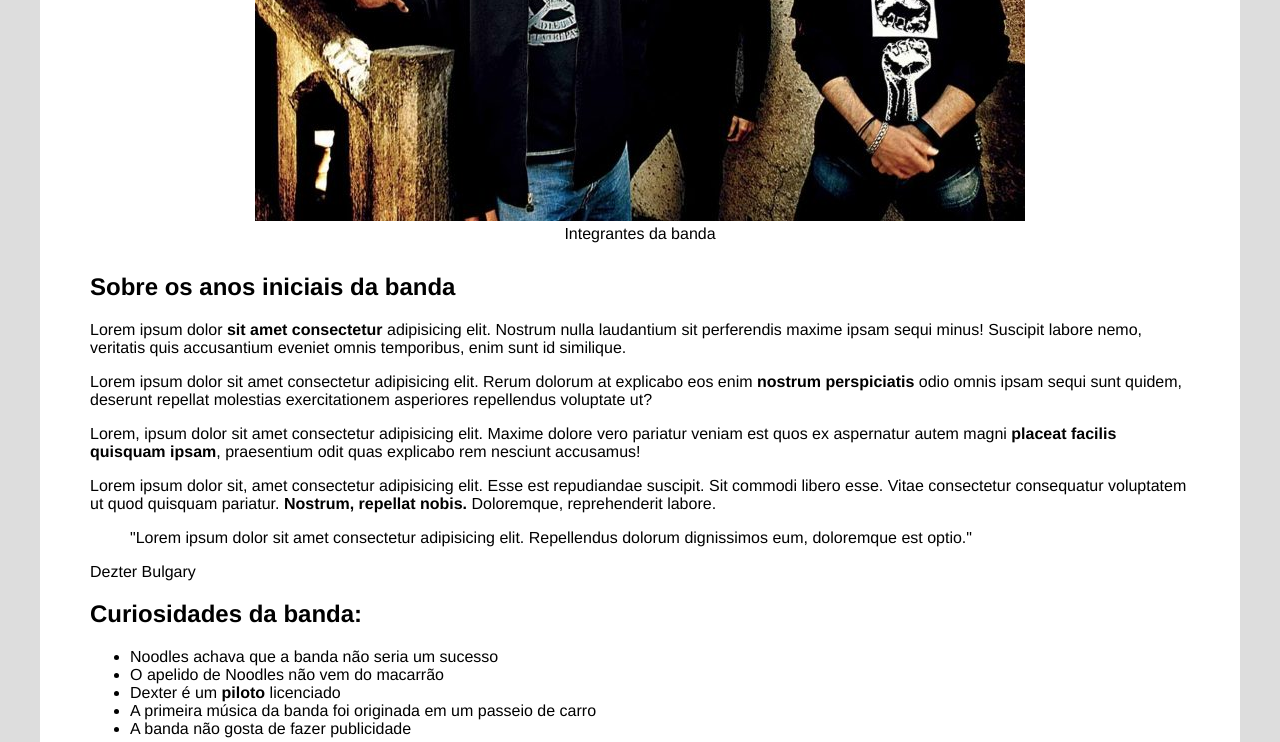
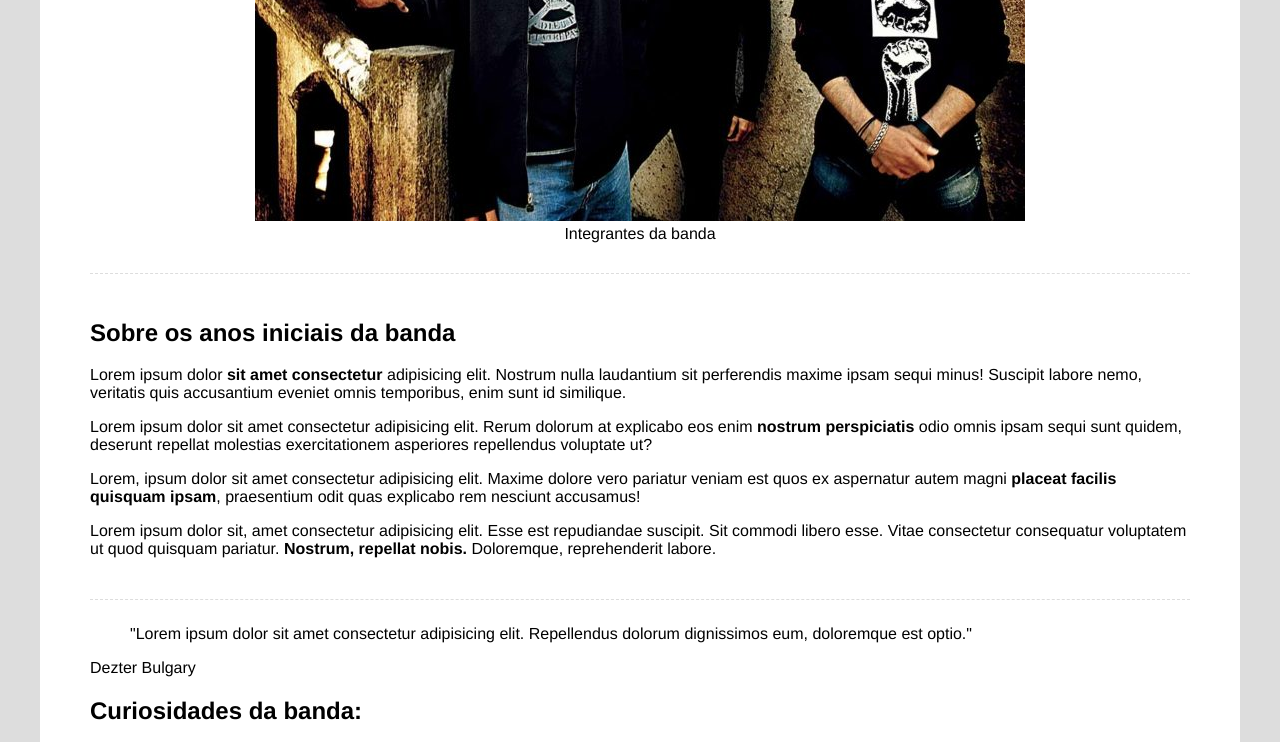
Before and after one commit to wilsongneto/Projeto_FrontEnd_1, a plain HTML site: page index.html in a window 1280 px wide. Shown: the part 509-1251 px from the top of the page. Drawn offline with Linux system fonts and the light colour scheme.

Commit message:
continuando estilização

```diff
--- a/css/style.css
+++ b/css/style.css
@@ -31,3 +31,10 @@ html {
     text-align: center;
     margin: 30px;
 }
+
+.biography-container {
+    padding: 25px 0;
+    margin: 25px 0;
+    border-top: 1px dashed #ddd;
+    border-bottom: 1px dashed #ddd;
+}
```
